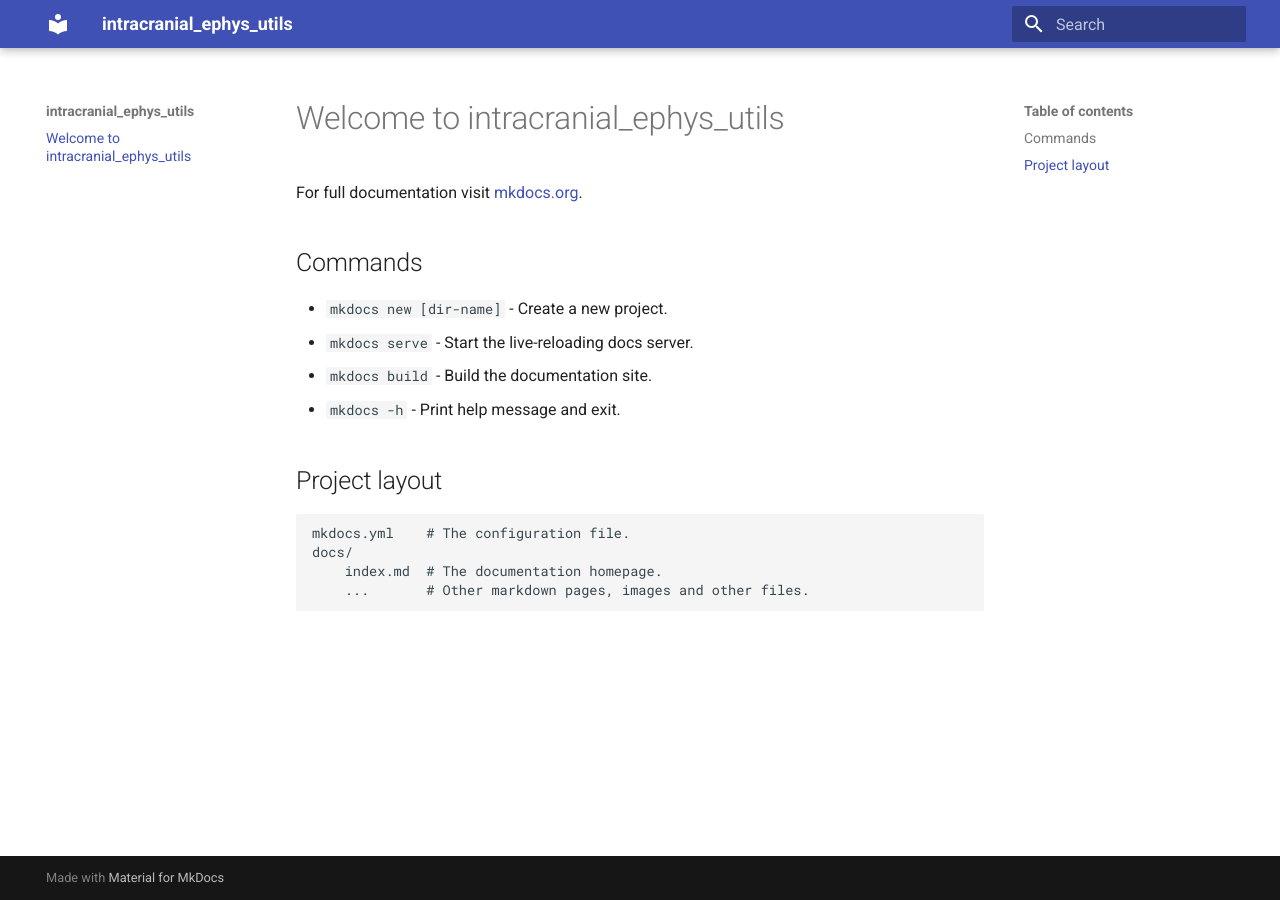
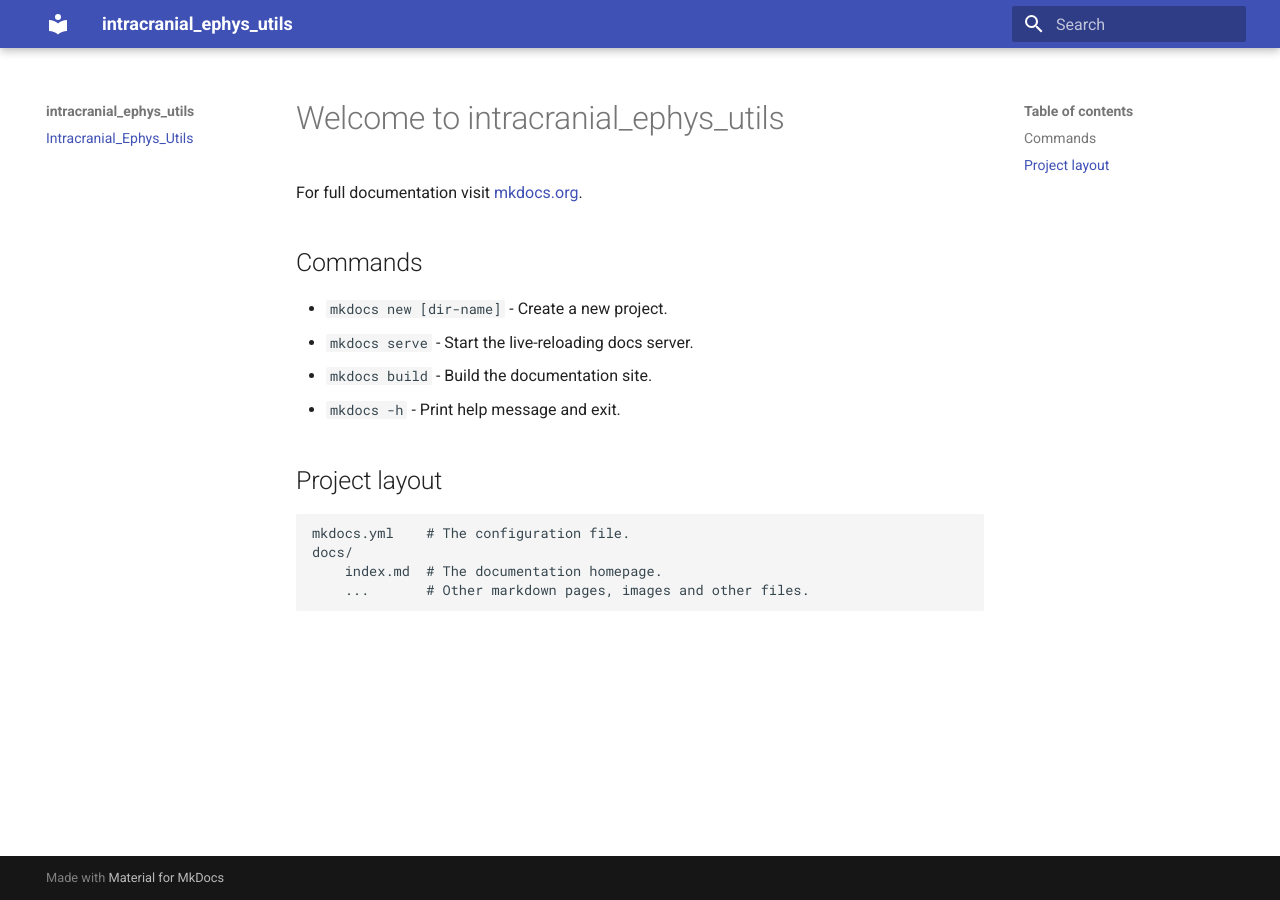
Before and after one commit to eduardosand/intracranial_ephys_utils, an MkDocs documentation site: the page built from docs/index.md, in a window 1280 px wide. Built offline with MkDocs 1.6.1 and Material for MkDocs 9.7.7, drawn with Linux system fonts in a browser that asks for light colours; part of the change alters nothing that is shown.

```diff
--- a/mkdocs.yml
+++ b/mkdocs.yml
@@ -1,3 +1,6 @@
 site_name: intracranial_ephys_utils
 theme:
   name: material
+
+nav:
+  - Intracranial_Ephys_Utils: index.md
```
